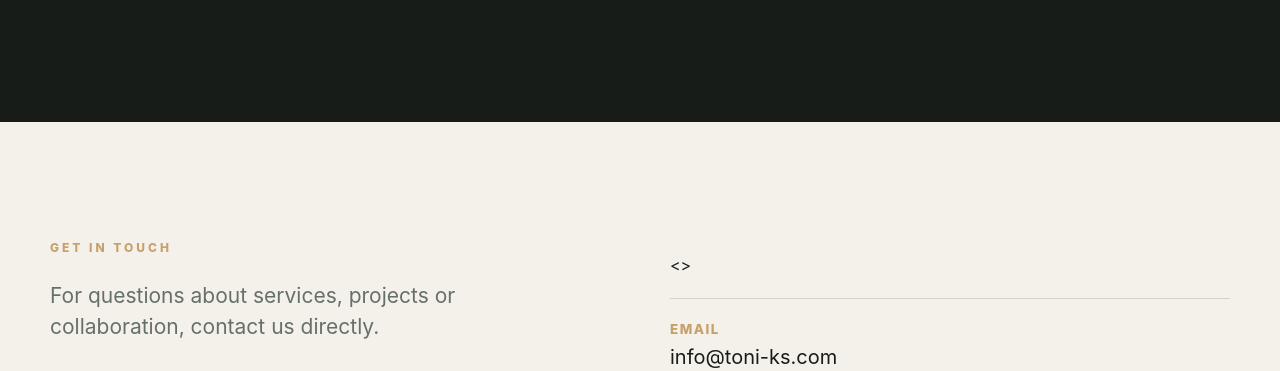
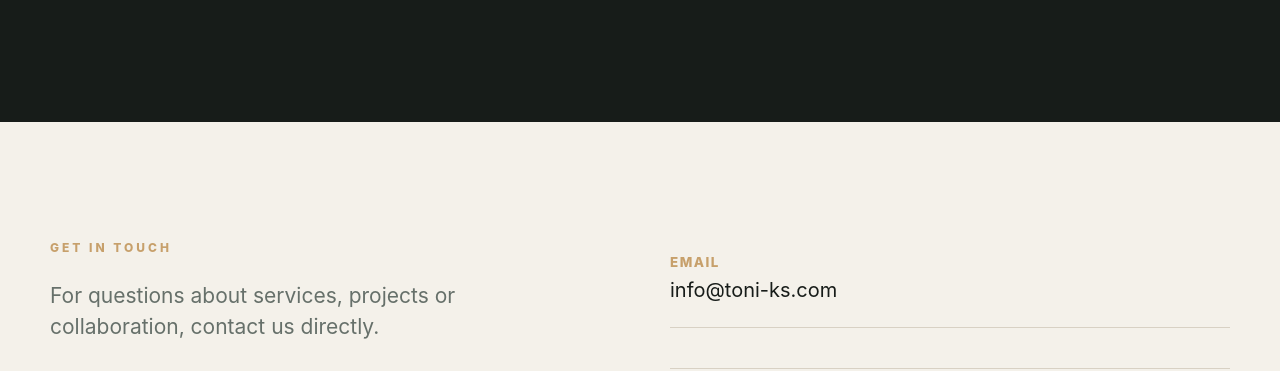
Before and after one commit to oltibytyci69-cyber/toni.op, a plain HTML site: page index.html in a window 1280 px wide. Shown: the part 3135-3506 px from the top of the page. Drawn offline with Linux system fonts and the light colour scheme.

Commit message:
Remove empty contact item div from index.html

```diff
--- a/index.html
+++ b/index.html
@@ -83,7 +83,7 @@
     <p id="contact-description"></p>
   </div>
   <div>
-    <div class="contact-item"><></div>
+
     <div class="contact-item"><small>Email</small><a href="mailto:info@toni-ks.com">info@toni-ks.com</a></div>
     <div class="contact-item"><small id="location-label"></small><div id="location-text"></div></div>
     <div class="contact-item"><small id="facebook-label"></small><a id="facebook-link" href="https://www.facebook.com/profile.php?id=100086092396702" target="_blank" rel="noopener noreferrer">TONI OP</a></div>
```
